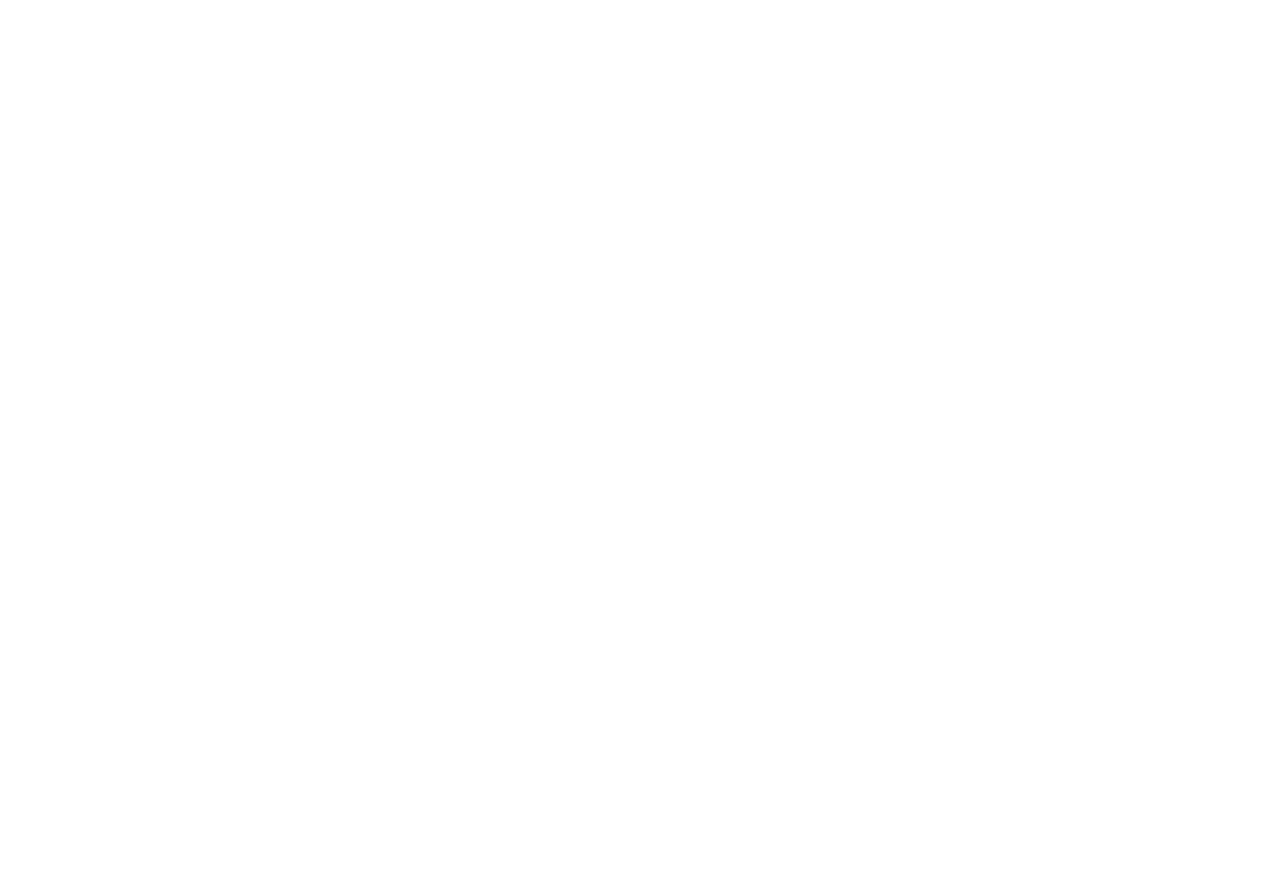
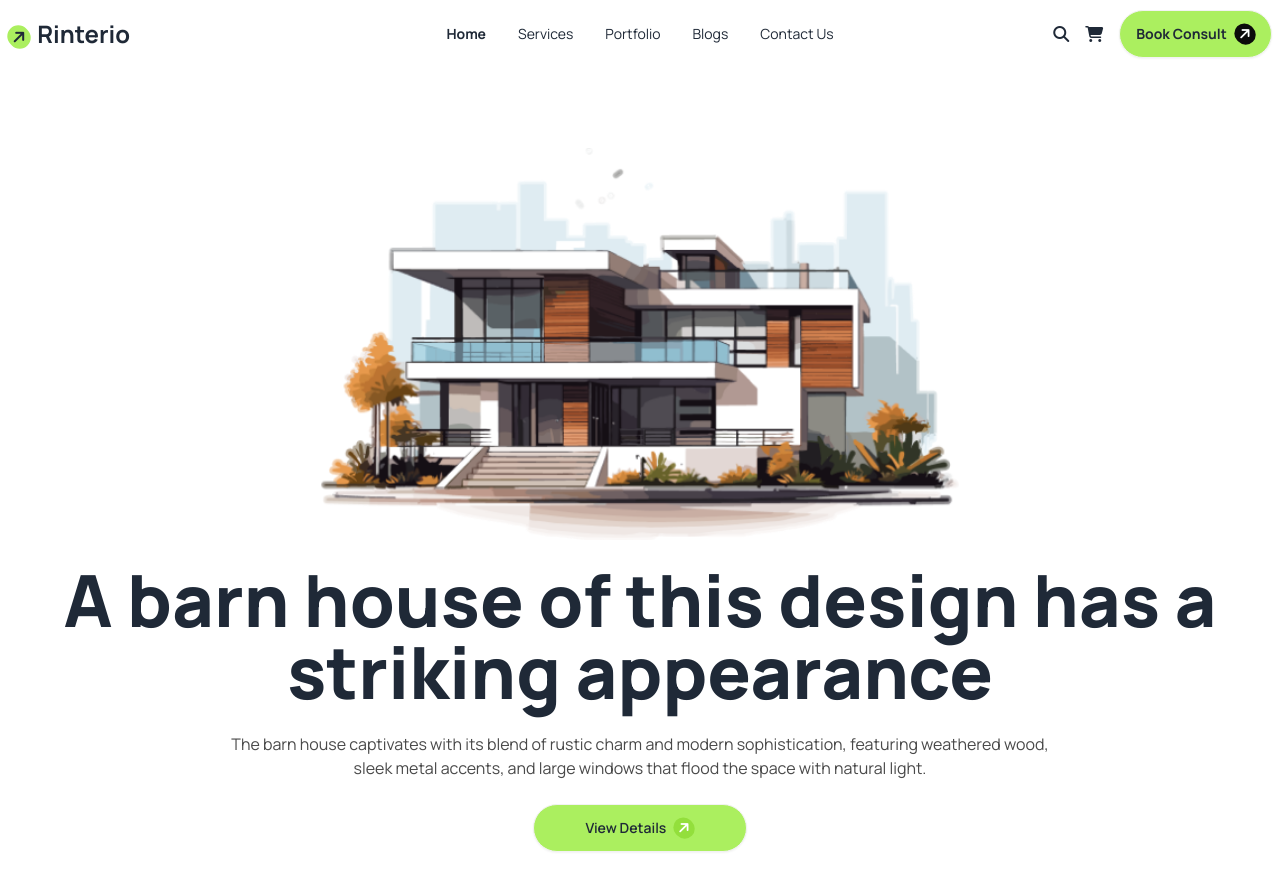
Before and after one commit to Atik-713/assignment-3-tailwind, a plain HTML site: page index.html in a window 1280 px wide. Before the commit the page ends 800 px from the top, so only its background shows below. Drawn offline with nearby package versions, Linux system fonts and the light colour scheme.

Commit message:
header part completed

```diff
--- a/index.html
+++ b/index.html
@@ -43,5 +43,64 @@
       };
     </script>
   </head>
-  <body></body>
+  <body class="font-manrope">
+    <!-- Header Section Start From Here------------------------------------------- -->
+    <header class="container mx-auto bg-gradient-to-r from-[#FFFFFF] to-[#FFFFFF]">
+        <!-- nav bar section  -->
+        <div class="navbar bg-base-100">
+            <div class="navbar-start">
+                <div class="dropdown">
+                    <div tabindex="0" role="button" class="btn btn-ghost lg:hidden">
+                        <svg xmlns="http://www.w3.org/2000/svg" class="h-5 w-5" fill="none" viewBox="0 0 24 24"
+                            stroke="currentColor">
+                            <path stroke-linecap="round" stroke-linejoin="round" stroke-width="2"
+                                d="M4 6h16M4 12h8m-8 6h16" />
+                        </svg>
+                    </div>
+                    <ul tabindex="0" class="menu menu-sm dropdown-content z-[1] mt-3 w-52 p-2">
+                        <li><a>Home</a></li>
+                        <li><a>Services</a></li>
+                        <li><a>Portfolio</a></li>
+                        <li><a>Blogs</a></li>
+                        <li><a>Contact Us</a></li>
+                    </ul>
+                </div>
+                <div>
+                    <i class="fa-solid fa-arrow-right -rotate-45 rounded-full bg-[#ABEF5F] p-1 mr-1"></i>
+                    <a class=" text-2xl font-bold">Rinterio</a>
+                </div>
+            </div>
+            <div class="navbar-center hidden lg:block">
+                <ul class="menu menu-horizontal px-1">
+                    <li><a class="font-bold">Home</a></li>
+                    <li><a>Services</a></li>
+                    <li><a>Portfolio</a></li>
+                    <li><a>Blogs</a></li>
+                    <li><a>Contact Us</a></li>
+                </ul>
+            </div>
+            <div class="navbar-end hidden lg:flex mr-0">
+                <i class="fa-solid fa-magnifying-glass mr-4"></i>
+                <i class="fa-solid fa-cart-shopping mr-4"></i>
+                <a class="btn rounded-3xl bg-[#ABEF5F] font-bold">Book Consult <i
+                        class="fa-solid fa-arrow-right -rotate-45 rounded-full bg-[#0c0b0b] p-1 text-white"></i></a>
+            </div>
+        </div>
+        <!-- banner section  -->
+        <div class="flex flex-col justify-center items-center py-20 space-y-6">
+            <img class="w-2/4 mx-auto" src="./assets/banner.png" alt="">
+            <h1 class="text-4xl lg:text-7xl font-extrabold text-center">A barn house of this design has a striking
+                appearance</h1>
+            <p class=" text-[#494949] text-center lg:w-4/6">The barn house captivates with its blend of rustic charm and
+                modern sophistication, featuring weathered wood, sleek metal accents, and large windows that flood the
+                space with natural light.</p>
+            <div class=" text-center w-96 lg:w-1/6">
+                <button class="btn bg-[#ABEF5F] rounded-3xl w-full">View Details <i
+                        class="fa-solid fa-arrow-right -rotate-45 rounded-full bg-[#93df3c] p-1 text-white"></i></button>
+            </div>
+        </div>
+    </header>
+    <!-- Header Section Ended------------------------------------------------------ -->
+
+  </body>
 </html>
```
